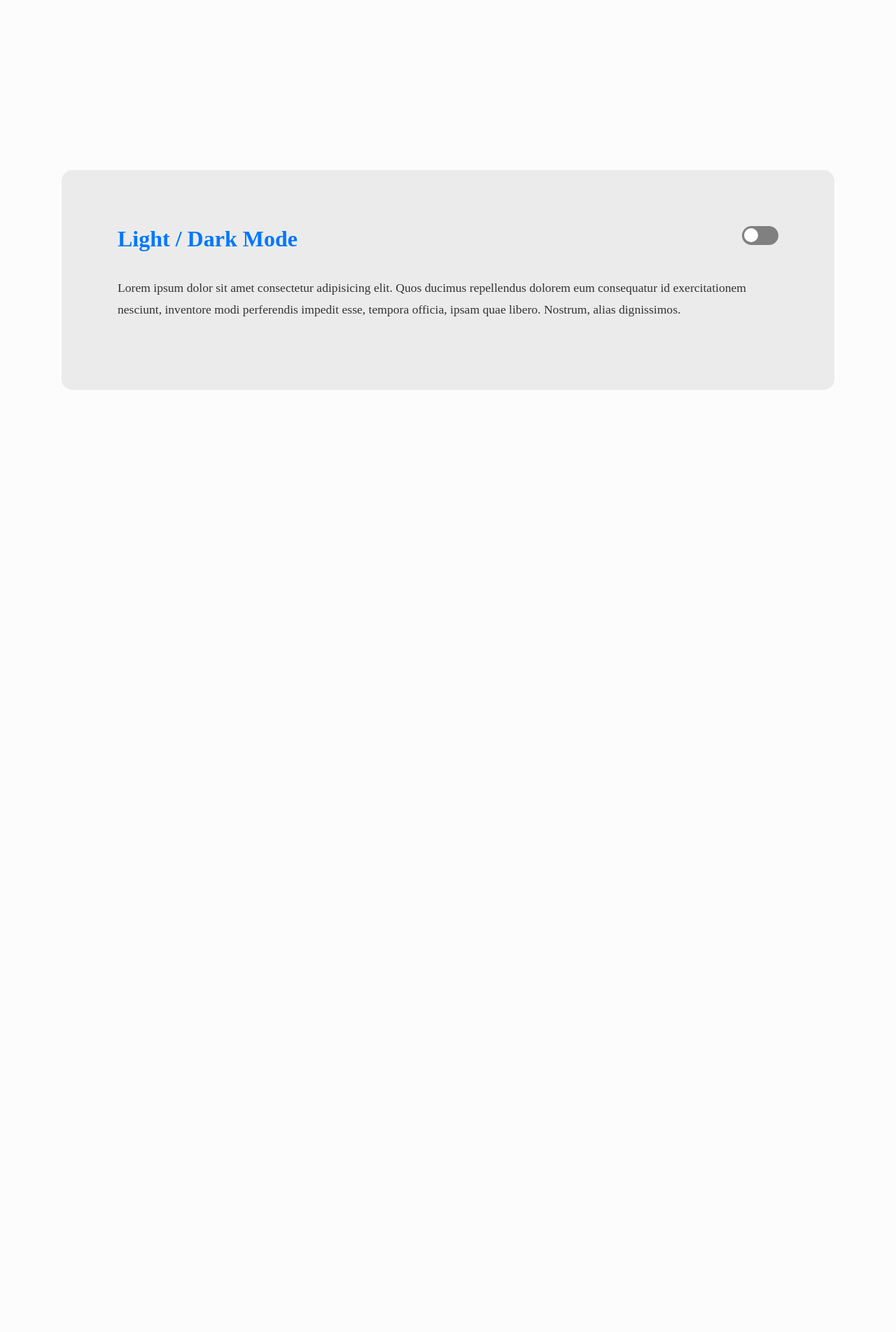
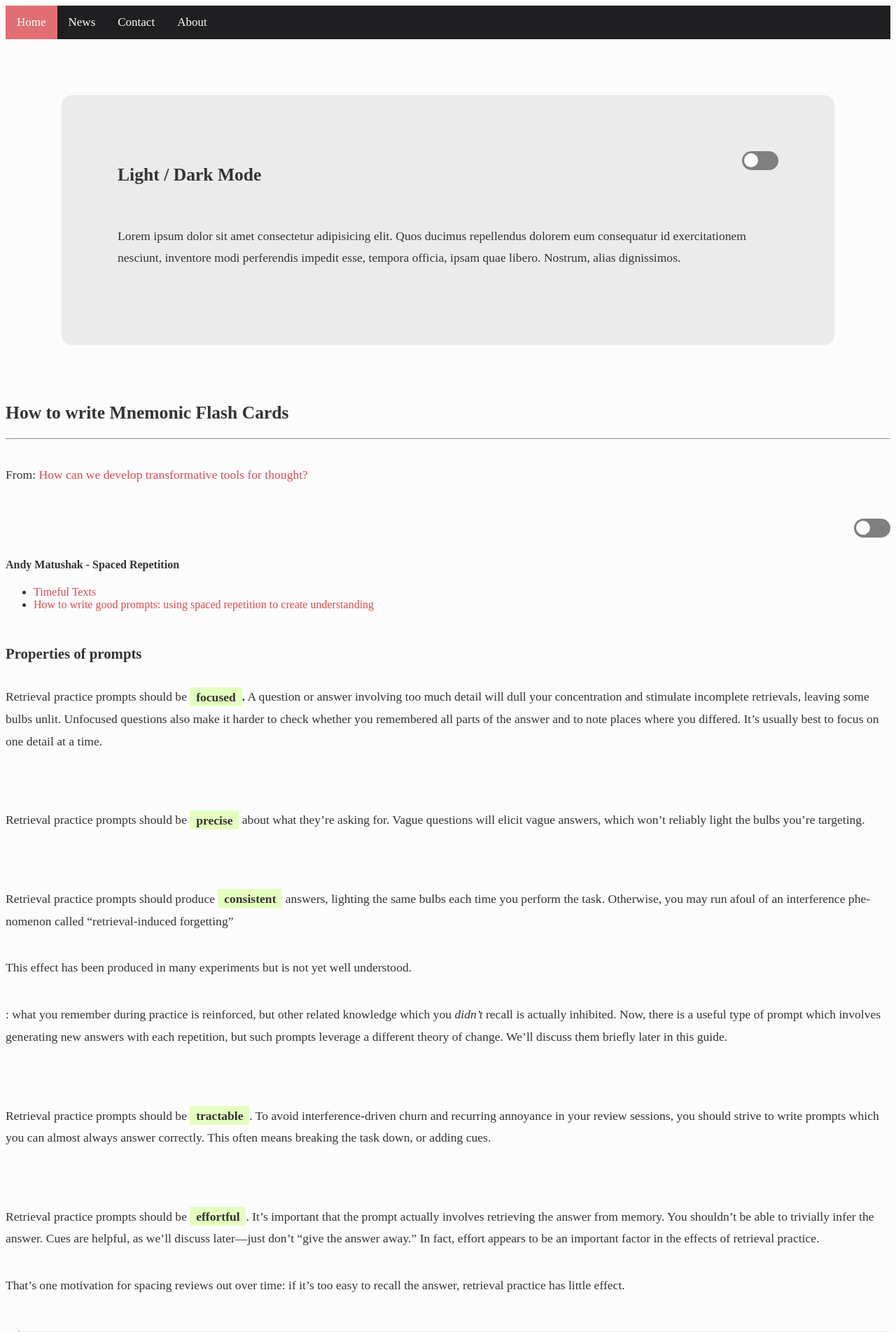
Before and after one commit to Bruno-Petersen/online, a PHP site: page /test.html in a window 1280 px wide. Shown: the top 1903 px of the page at 70% size. Before the commit the page ends 557 px from the top, so only its background shows below. Run offline with PHP 8.4, Linux system fonts and the light colour scheme.

Commit message:
successful dark theme

```diff
--- a/dark/dark.css
+++ b/dark/dark.css
@@ -1,6 +1,6 @@
 html {
   height: 100%;
-  font-family: 'Montserrat';
+  font-family: 'AvenirNext-Regular';
   display: -ms-grid;
   display: grid;
   -webkit-box-align: center;
@@ -9,19 +9,30 @@ html {
   justify-items: center;
   --bg: #FCFCFC;
   --bg-panel: #EBEBEB;
-  --color-headings: #0077FF;
+  --color-headings: #333;
   --color-text: #333333;
+  --color-lists: #e06e73;
+  --color-links:#de4c4f;
+  --color-highlight: #e5ffc0;
+  --color-navbar:#1F1F22;
 }
 
 html[data-theme='dark'] {
-  --bg: #333333;
+  --bg: #1F1F22;
   --bg-panel: #434343;
-  --color-headings: #3694FF;
-  --color-text: #B5B5B5;
+  --color-headings: #CAD7E0;
+  --color-text: #CAD7E0;
+  --color-lists: #78BBE5;
+  --color-links: #78BBE5;
+  --color-highlight: #293E8D;
+  --color-navbar:#2067a0;
 }
 
 body {
-  background-color: var(--bg);
+  background: var(--bg);
+  color: var(--color-text);
+  text-rendering: optimizeLegibility;
+  font-family: "AvenirNext-Regular";
 }
 
 .container {
@@ -38,12 +49,53 @@ body {
       grid-template-areas: "title switch" "content content";
 }
 
-.container h1 {
-  margin: 0;
-  color: var(--color-headings);
+a {
+  color: var(--color-links);
+  text-decoration: none;
 }
 
-.container p {
+h1 {
+  font-family: "AvenirNext-Medium";
+  color: --color-headings;
+  font-size: 1.6em;
+  line-height: 1.3em;
+  margin-bottom: 0.78571em;
+}
+
+h2 {
+  font-family: "AvenirNext-Medium";
+  color: --color-headings;
+  font-size: 1.3em;
+  line-height: 1em;
+  margin-bottom: 0.62857em;
+}
+
+h3 {
+  font-family: "AvenirNext-Medium";
+  color: --color-headings;
+  font-size: 1.15em;
+  line-height: 1em;
+  margin-bottom: 0.47143em;
+}
+
+p {
+  margin-bottom: 1.57143em;
+  -webkit-hyphens: auto;
+      -ms-hyphens: auto;
+          hyphens: auto;
+}
+
+ol li:before {
+  content: counter(ol_counter) ".";
+  counter-increment: ol_counter;
+  color: color(lists);
+  text-align: right;
+  display: inline-block;
+  min-width: 1em;
+  margin-right: 0.5em;
+}
+
+p {
   color: var(--color-text);
   -ms-grid-row: 2;
   -ms-grid-column: 1;
@@ -52,12 +104,74 @@ body {
   font-size: 1.1em;
   line-height: 1.8em;
   margin-top: 2em;
+  margin-bottom: 1.57143em;
+}
+
+b,
+strong {
+  font-family: "AvenirNext-Bold";
+}
+
+i,
+em {
+  font-family: "AvenirNext-Italic";
+}
+
+code {
+  font-family: "Menlo-Regular";
+}
+
+blockquote {
+  background: var(--bg-panel);
+  margin: 0.2em;
+  padding: 0.1em;
+  border-radius: 4px;
+  display: block;
+  margin-left: 1em;
+  padding-left: 0.8em;
+  padding-right: 0.8em;
+  border-left: 0.2em solid var(--color-links);
 }
 
 input[type=checkbox] {
   height: 0;
   width: 0;
   visibility: hidden;
+}
+
+mark {
+  color: inherit;
+  display: inline;
+  padding: 0.2em 0.5em;
+  background-color: var(--color-highlight);
+}
+
+/* Add a black background color to the top navigation */
+.topnav {
+  background-color: var(--color-navbar);
+  overflow: hidden;
+}
+
+/* Style the links inside the navigation bar */
+.topnav an {
+  float: left;
+  color: var(--bg);
+  text-align: center;
+  padding: 14px 16px;
+  text-decoration: none;
+  font-size: 17px;
+}
+
+/* Change the color of links on hover */
+.topnav an:hover {
+  background-color: #ddd;
+  color: black;
+}
+
+/* Add a color to the active/current link */
+.topnav an.active {
+  background-color: var(--color-lists);
+  color: white;
 }
 
 label {
@@ -102,8 +216,8 @@ html.transition,
 html.transition *,
 html.transition *:before,
 html.transition *:after {
-  -webkit-transition: all 750ms !important;
-  transition: all 750ms !important;
+  -webkit-transition: all 350ms !important;
+  transition: all 350ms !important;
   -webkit-transition-delay: 0 !important;
           transition-delay: 0 !important;
 }
--- a/dark/dark.scss
+++ b/dark/dark.scss
@@ -1,6 +1,6 @@
 html {
     height: 100%;
-    font-family: 'Montserrat';
+    font-family: 'AvenirNext-Regular';
 
     display: grid;
     align-items: center;
@@ -8,19 +8,30 @@ html {
 
     --bg: #FCFCFC;
     --bg-panel: #EBEBEB;
-    --color-headings: #0077FF;
+    --color-headings: #333;
     --color-text: #333333;
+    --color-lists: #e06e73;
+    --color-links:#de4c4f;
+    --color-highlight: #e5ffc0;
+    --color-navbar:#1F1F22;
 }
 
 html[data-theme='dark'] {
-    --bg: #333333;
+    --bg: #1F1F22;
     --bg-panel: #434343;
-    --color-headings: #3694FF;
-    --color-text: #B5B5B5;
+    --color-headings: #CAD7E0;
+    --color-text: #CAD7E0;
+    --color-lists: #78BBE5;
+    --color-links: #78BBE5;
+    --color-highlight: #293E8D;
+    --color-navbar:#2067a0;
 }
 
 body {
-    background-color: var(--bg);
+    background: var(--bg);
+    color: var(--color-text);
+    text-rendering: optimizeLegibility;
+    font-family: "AvenirNext-Regular";
   }
 
 .container {
@@ -35,28 +46,121 @@ body {
     grid-template-areas:
         "title switch"
         "content content";
+}
+
+a {
+    color: var(--color-links);
+    text-decoration: none;
+}
 
 h1 {
-        margin: 0;
-        color: var(--color-headings);
+    font-family: "AvenirNext-Medium";
+    color: --color-headings;
+    font-size: 1.6em;
+    line-height: 1.3em;
+    margin-bottom: 0.78571em;
 }
-
+h2 {
+    font-family: "AvenirNext-Medium";
+    color: --color-headings;
+    font-size: 1.3em;
+    line-height: 1em;
+    margin-bottom: 0.62857em;
+}
+h3 {
+    font-family: "AvenirNext-Medium";
+    color: --color-headings;
+    font-size: 1.15em;
+    line-height: 1em;
+    margin-bottom: 0.47143em;
+}
+p {
+margin-bottom: 1.57143em;
+hyphens: auto;
+}
+ol li:before {
+    content: counter(ol_counter) ".";
+    counter-increment: ol_counter;
+    color: color(lists);
+    text-align: right;
+    display: inline-block;
+    min-width: 1em;
+    margin-right: 0.5em;
+    }
 p {
     color: var(--color-text);
     grid-area: content;
     font-size: 1.1em;
     line-height: 1.8em;
     margin-top: 2em;
+    margin-bottom: 1.57143em;
 }
+b,
+  strong {
+    font-family: "AvenirNext-Bold";
+  }
+i,
+em {
+    font-family: "AvenirNext-Italic";
+}
+code {
+    font-family: "Menlo-Regular";
 }
 
+blockquote {
+    background: var(--bg-panel);
+    margin: 0.2em;
+    padding: 0.1em;
+    border-radius: 4px;
 
+    display: block;
+    margin-left: 1em;
+    padding-left: 0.8em;
+    padding-right: 0.8em;
+    border-left: 0.2em solid var(--color-links);
+  }
 
 input[type=checkbox]{
 	height: 0;
 	width: 0;
 	visibility: hidden;
 }
+mark {
+    color: inherit;
+    display: inline;
+    padding: 0.2em 0.5em;
+    background-color: var(--color-highlight);
+  }
+
+  /* Add a black background color to the top navigation */
+  .topnav {
+    background-color: var(--color-navbar);
+    overflow: hidden;
+  }
+
+  /* Style the links inside the navigation bar */
+  .topnav an {
+    float: left;
+    color: var(--bg);
+    text-align: center;
+    padding: 14px 16px;
+    text-decoration: none;
+    font-size: 17px;
+  }
+
+  /* Change the color of links on hover */
+  .topnav an:hover {
+    background-color: #ddd;
+    color: black;
+  }
+
+  /* Add a color to the active/current link */
+  .topnav an.active {
+    background-color: var(--color-lists);
+    color: white;
+  }
+
+
 
 label {
 	cursor: pointer;
@@ -98,6 +202,6 @@ html.transition,
 html.transition *,
 html.transition *:before,
 html.transition *:after {
-  transition: all 750ms !important;
+  transition: all 350ms !important;
   transition-delay: 0 !important;
 }
--- a/test.html
+++ b/test.html
@@ -11,6 +11,15 @@
         <meta name="last device" content="Bruno’s MacBook Pro"/>
         <link href="dark/dark.css" rel="stylesheet"/>
     </head>
+    <div class="topnav">
+        <an class="active" href="#home">Home</an>
+        <an href="#news">News</an>
+        <an href="#contact">Contact</an>
+        <an href="#about">About</an>
+
+
+      </div>
+
 <div class="container">
     <h1>Light / Dark Mode</h1>
     <div class="toggle-container">
@@ -20,5 +29,84 @@
     <p>Lorem ipsum dolor sit amet consectetur adipisicing elit. Quos ducimus repellendus dolorem eum consequatur id exercitationem nesciunt, inventore modi perferendis impedit esse, tempora officia, ipsam quae libero. Nostrum, alias dignissimos.</p>
 </div>
 
+<body>
+        <div class="note-wrapper">
+            <h1 id="How to write Mnemonic Flash Cards">How to write Mnemonic Flash Cards</h1>
+
+<hr>
+<p>From: <a href="https://numinous.productions/ttft/">How can we develop transformative tools for thought?</a></p>
+<br>
+<div class="toggle-container">
+    <input type="checkbox" id="switch" name="theme"/>
+    <label for="switch">Toggle</label>
+</div>
+<br>
+<h4 id="Andy Matushak - Spaced Repetition">Andy Matushak - Spaced Repetition</h4>
+<ul><li><a href="https://numinous.productions/timeful/">Timeful Texts</a>
+</li><li><a href="https://andymatuschak.org/prompts/">How to write good prompts: using spaced repetition to create understanding</a>
+</li></ul>
+<br>
+<h2 id="Properties of prompts">Properties of prompts</h2>
+<p>Retrieval practice prompts should be <b><mark>focused</mark>.</b> A question or answer involving too much detail will dull your concentration and stimulate incomplete retrievals, leaving some bulbs unlit. Unfocused questions also make it harder to check whether you remembered all parts of the answer and to note places where you differed. It’s usually best to focus on one detail at a time.</p>
+<br>
+<p>Retrieval practice prompts should be <b><mark>precise</mark></b> about what they’re asking for. Vague questions will elicit vague answers, which won’t reliably light the bulbs you’re targeting.</p>
+<br>
+<p>Retrieval practice prompts should produce <b><mark>consistent</mark></b> answers, lighting the same bulbs each time you perform the task. Otherwise, you may run afoul of an interference phenomenon called “retrieval-induced forgetting”</p>
+<p>This effect has been produced in many experiments but is not yet well understood.</p>
+<p>: what you remember during practice is reinforced, but other related knowledge which you <i>didn’t</i> recall is actually inhibited. Now, there is a useful type of prompt which involves generating new answers with each repetition, but such prompts leverage a different theory of change. We’ll discuss them briefly later in this guide.</p>
+<br>
+<p>Retrieval practice prompts should be <b><mark>tractable</mark></b>. To avoid interference-driven churn and recurring annoyance in your review sessions, you should strive to write prompts which you can almost always answer correctly. This often means breaking the task down, or adding cues.</p>
+<br>
+<p>Retrieval practice prompts should be <b><mark>effortful</mark></b>. It’s important that the prompt actually involves retrieving the answer from memory. You shouldn’t be able to trivially infer the answer. Cues are helpful, as we’ll discuss later—just don’t “give the answer away.” In fact, effort appears to be an important factor in the effects of retrieval practice.</p>
+<p>That’s one motivation for spacing reviews out over time: if it’s too easy to recall the answer, retrieval practice has little effect.</p>
+<br>
+<blockquote>
+<p>One role for memory systems is to accelerate the process of increasing your effective chunk size in a topic.</p>
+</blockquote>
+<br>
+<blockquote>
+<p><i>A wheel that can be turned though nothing else moves with it, is not a part of the mechanism.</i></p>
+</blockquote>
+<p>— Ludwig Wittgenstein, Philosophical Investigations</p>
+<br>
+<p><b><mark>Attributes and tendencies</mark></b>: What makes x, x? What’s always, sometimes, and never true of x?</p>
+<br>
+<p><b><mark>Similarities and differences</mark></b>: Knowing what x is requires knowing what relates and distinguishes it from other adjacent concepts.</p>
+<br>
+<p><b><mark>Parts and wholes</mark></b>: What are some examples of x? Are there important “sub-concepts” of x? Is “x” a part of some broader category? Visualize a Venn diagram, even if the edges are fuzzy.</p>
+<br>
+<p><b><mark>Causes and effects</mark></b>: What does x do? What causes it to do that? What doesn’t it do? When is it used?</p>
+<br>
+<p><b><mark>Significance and implications</mark></b>: Why does x matter? What does it suggest? Make the concept personally meaningful.</p>
+<br>
+<h3 id="Litmus Tests">Litmus Tests</h3>
+<p><b><mark>False positives:</mark></b> How might you produce the correct answer without really knowing the information you intend to know?</p>
+<ul><li><i>Discourage pattern matching.</i>
+</li><li><i>Avoid binary prompts.</i>
+</li></ul>
+<br>
+<p><b><mark>False negatives:</mark></b> How might you know the information the prompt intends to capture but <i>fail</i> to produce the correct answer? Such failures are often caused by not including enough context.</p>
+<hr>
+<h3 id="Most questions and answers should be atomic:">Most questions and answers should be atomic:</h3>
+<p>Early in his own personal memory practice, one of us was learning the Unix command to create links in the filesystem. He entered the following question into his memory system: “How to create a soft link from linkname to filename”. Together with the corresponding answer “ln -s filename linkname”. This looks like a good question, but he routinely forgot the answer. To address this, he refactored the card into two more atomic cards. One card: “What’s the basic command and option to create a soft link?” (A: “ln -s”). Second card: “When creating a soft link, in what order do linkname and filename go?” (A: “filename linkname”). Breaking the card into more atomic pieces turned a question he routinely got wrong into two questions he routinely got right. It seemed that the more atomic questions brought more sharply into focus what he was forgetting, and so provided a better tool for improving memory. And what of the original card? Initially, he deleted it. But he eventually added the card back, with the same question and answer, since it served to integrate the understanding in the more atomic cards. </p>
+<br>
+<h3 id="Avoid orphan cards:">Avoid orphan cards:</h3>
+<p>These are cards which don’t connect closely to anything else. Suppose, for the sake of illustration, that you’re trying to learn about African geography, and have a question: “What’s the territory in Africa that Morocco disputes?” (A: “The Western Sahara”) If you don’t know anything about the Western Sahara or Morocco or why there’s a dispute, that question will be an orphan, disconnected from everything else. Ideally, you’ll have a densely interconnected web of questions and answers, everything interwoven in striking ways. </p>
+<br>
+<h3 id="Provide questions and answers in multiple forms:">Provide questions and answers in multiple forms: </h3>
+<p>In 1971, the psychologist Allan Paivio proposed the dual-coding theory, namely, the assertion that verbal and non-verbal information are stored separately in long-term memory. Paivio and others investigated the <i>picture superiority effect</i>, demonstrating that pictures and words together are often recalled substantially better than words alone. This suggests, for instance, that the question “Who was George Washington’s Vice President?” may have a higher recall rate if accompanied by a picture of Washington, or if the answer (John Adams) is accompanied by a picture of Adams. For memory systems the dual-coding theory and picture superiority effect suggest many questions and ideas. How much benefit is there in presenting questions and answer in multiple forms? Perhaps even with multiple pictures, or in audio or video (perhaps with multiple speakers of different genders, different accents, <i>etc</i>), or in computer code? Perhaps in a form that demands some form of interaction? And in each case: what works best? </p>
+<br>
+<h3 id="Vary the context:">Vary the context: </h3>
+<p>In 1978, the psychologists Steven Smith, Arthur Glenberg, and Robert Bjork reported several experiments studying the effect of place on human memory. In one of their experiments, they found that studying material in two different places, instead of twice in the same place, provided a 40% improvement in later recall. This is part of a broader pattern of experiments showing that varying the context of review promotes memory. We can use memory systems to support things like: changing the location of review; changing the time of day of review; changing the background sound, or lack thereof, while reviewing. In each case, experiments have been done suggesting an impact on recall. It’s not necessarily clear how robust the results are, or how reproducible – it’s possible some (or all) are the results of other effects, uncontrolled in the original experiment. Still, it seems worth building systems to test and (if possible) improve on these results.</p>
+<br>
+<h3 id="How do the cards interact with one another? What is the ideal network structure of knowledge?">How do the cards interact with one another? What is the ideal network structure of knowledge? </h3>
+<p>This is a very complicated and somewhat subtle set of questions. Let’s give a simple example to illustrate the idea. We’ve presented the cards in the mnemonic medium as though they are standalone entities. But there are connections between the cards. Suppose you have cards: “Who was George Washington’s Vice President?” (Answer: “John Adams”, with a picture of Adams); “What did John Adams look like?” (Answer: a picture of Adams); perhaps a question involving a sketch of Adams and Washington together at some key moment; and so on. Now, this set of cards forms a network of interrelated cards. And you can use a memory system like <i>Quantum Country</i> to study that network. What happens to people’s observed recall if you remove a card? Are there crucial lynchpin cards? Are there particularly effective network structures? Particularly effective types of relationship between cards? Crucially: are there general principles we can identify about finding the deepest, most powerful ways of representing knowledge in this system?  </p>
+<br>
+<br>
+<blockquote>
+<p>Memory is not an end-goal in itself. It’s embedded in a larger context: things like creative problem-solving, problem-finding, and all the many ways there are of taking action in the world. We suspect the impact of memory systems will vary a lot, depending on their design. They may be used as crutches for people to lean on. Or they may be used to greatly enable people to develop other parts of their cognition. We don’t yet understand very well how to ensure they’re enablers, rather than crutches. But later in the essay we’ll describe some other tools for thought that, when integrated with memory systems, may better enable this transition to more effective action. </p>
+</blockquote>
+</div>
+</body>
 
 <script async src="test.js"></script>
```
Also changed, not shown: 1 other file. Lines whose indentation alone changed are shown as unchanged.
